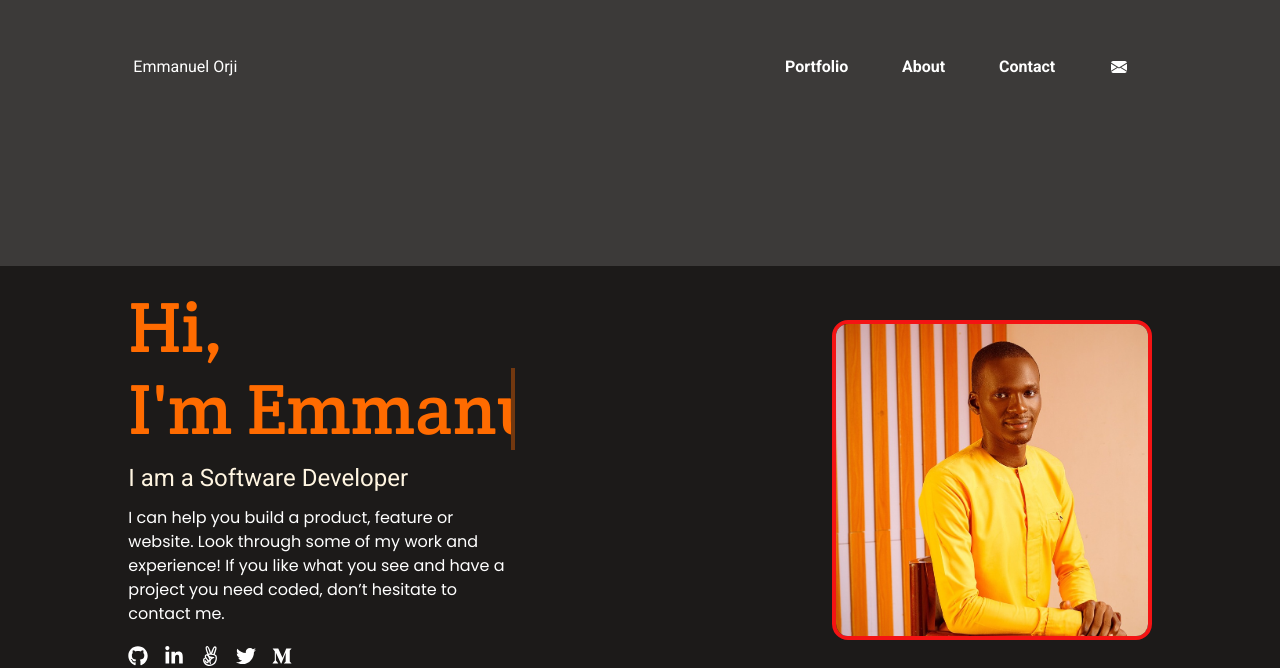
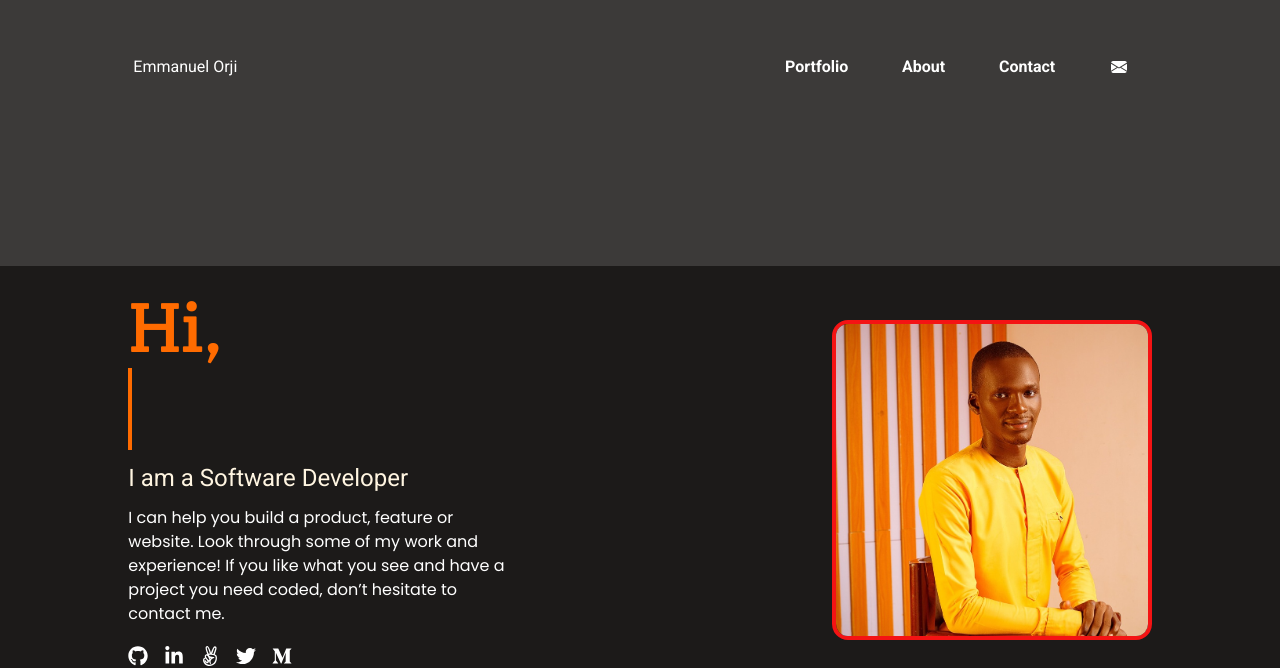
Before and after one commit to emmiiorji/portfolio, a React (Create React App) app: page / in a window 1280 px wide. Shown: the part 132-800 px from the top of the page. Built offline with nearby package versions, Linux system fonts and the light colour scheme.

Commit message:
Update tailwind config

```diff
--- a/tailwind.config.js
+++ b/tailwind.config.js
@@ -7,6 +7,7 @@ module.exports = {
     backgroundSize: {
       '25%': '25%',
       '35%': '35%',
+      typingTextSize: 'background-size:calc(var(--n)*1ch) 200%',
     },
     backgroundImage: {
       headerBgMobile: 'url(./assets/img/header_mobile.png)',
@@ -44,8 +45,12 @@ module.exports = {
       animation: {
         slideIn: 'slideIn 1s ease-in-out',
         slideOut: 'slideOut 1s ease-in-out',
-        typing: 'typing 10s steps(100, end) forwards, blinking 1s infinite',
-        typeAndClean: 'typeAndClean 10s steps(50, end) infinite, blinking 1s infinite',
+        blinking: 'blinking 1s infinite',
+        typing: 'typing 10s 10s steps(100, end) forwards, blinking 1s infinite',
+        typeHeadlineName: 'typeHeadlineName 75s steps(50, end) infinite, blinking 1s infinite',
+        typeHeadlineTitle: 'typeHeadlineTitle 75s steps(50, end) infinite, blinking 1s infinite',
+        showLines: 'showLines 10s 10s steps(4, end) forwards',
+        slideXOut: 'slideXOut 10s ease forwards, blinking 1s infinite',
       },
       keyframes: {
         slideIn: {
@@ -72,15 +77,34 @@ module.exports = {
             width: '100%',
           },
         },
-        typeAndClean: {
-          '0%': {
+        typeHeadlineName: {
+          '0%, 2.6667%, 16%': {
+            width: '0',
+            display: 'block',
+          },
+          '2.6667%': {
             width: '0',
           },
-          '80%': {
+          '13.3333%': {
             width: '100%',
           },
-          '100%': {
-            width: '0%',
+          '17.3333%, 100%': {
+            display: 'none',
+          },
+        },
+        typeHeadlineTitle: {
+          '0%, 17.333%': {
+            display: 'none',
+          },
+          '18.667%, 20%, 32%': {
+            width: '0',
+            display: 'block',
+          },
+          '29.333%': {
+            width: '100%',
+          },
+          '33.333%, 100%': {
+            display: 'none',
           },
         },
         blinking: {
@@ -94,6 +118,22 @@ module.exports = {
             'border-color': 'transparent',
           },
         },
+        showLines: {
+          '0%': {
+            'max-height': '0',
+          },
+          '100%': {
+            'max-height': '100%',
+          },
+        },
+        slideXOut: {
+          '0%': {
+            transform: 'translateX(0%)',
+          },
+          '100%': {
+            transform: 'translateX(100%)',
+          },
+        },
       },
     },
   },
```
